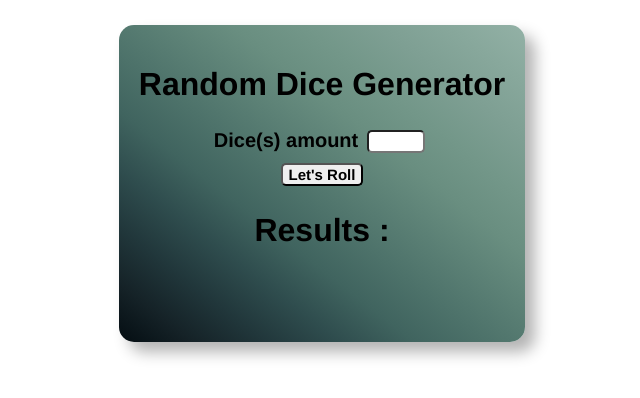
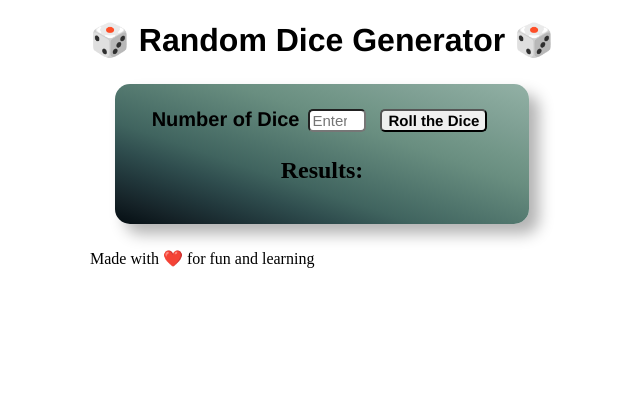
Before and after one commit to Grimarks/RandomDiceGenerator, a plain HTML site: page index.html in a window 1280 px wide. Shown: the whole page, without its empty margins (318-958 px from the left). Drawn offline with Linux system fonts and the light colour scheme.

Commit message:
Update index.html

```diff
--- a/index.html
+++ b/index.html
@@ -8,20 +8,24 @@
     <link rel="stylesheet" href="style.css">
 </head>
 <body>
-<div id="box">
-    <h1>Random Dice Generator</h1>
-    <label for="numberOfDice">Dice(s) amount</label>
-    <input type="number" id="numberOfDice" min="1">
-    <br>
-    <button id="tombol" onclick="rollDice()">Let's Roll</button>
-    <br>
-    <h1>Results :</h1>
-    <br>
-    <div id="DiceResults"></div>
-    <br>
-    <div id="DiceImg"></div>
+<div id="app">
+    <header>
+        <h1>🎲 Random Dice Generator 🎲</h1>
+    </header>
+    <main id="box">
+        <label for="numberOfDice">Number of Dice</label>
+        <input type="number" id="numberOfDice" min="1" placeholder="Enter amount" required>
+        <button id="rollButton" onclick="rollDice()">Roll the Dice</button>
+        <div class="results">
+            <h2>Results:</h2>
+            <p id="DiceResults"></p>
+            <div id="DiceImg"></div>
+        </div>
+    </main>
+    <footer>
+        <p>Made with ❤️ for fun and learning</p>
+    </footer>
 </div>
-
 <script src="index.js"></script>
 </body>
 </html>
```
